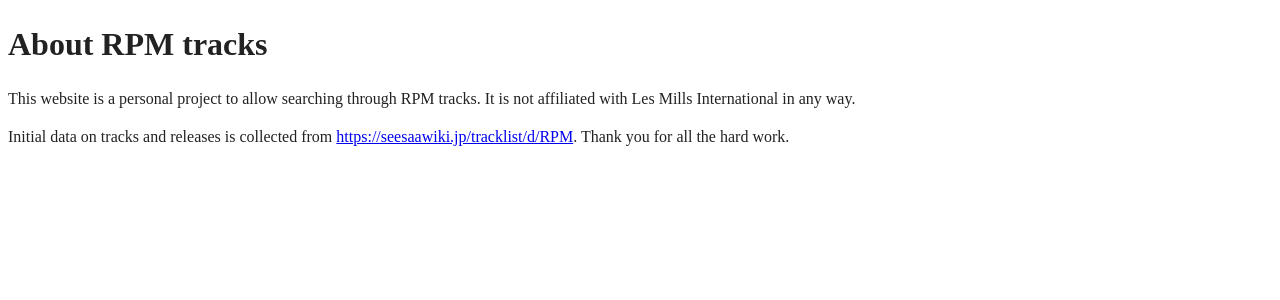
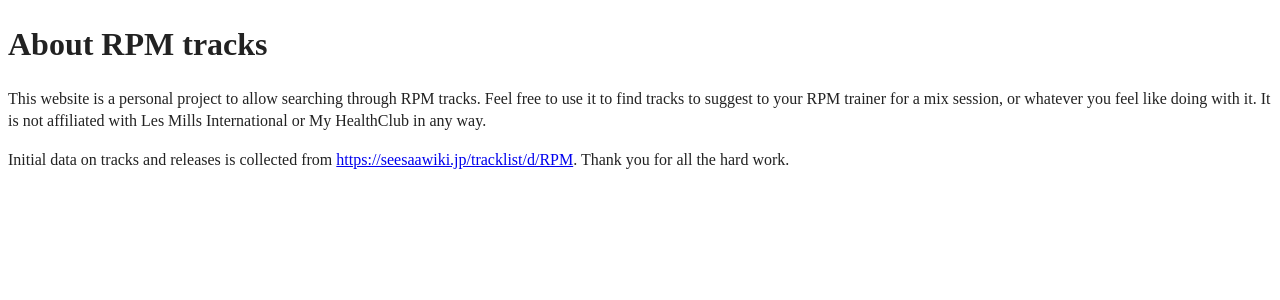
Before and after one commit to whyscream/rpmtracks, a Django app: page /about/ in a window 1280 px wide. Shown: the part 30-330 px from the top of the page. Run offline with Django 5.2, Linux system fonts and the light colour scheme; parts of the project's set-up code (start-up, migrations or seed data) failed here and were passed over.

Commit message:
Minor content updates

```diff
--- a/rpmtracks/templates/about.html
+++ b/rpmtracks/templates/about.html
@@ -1,9 +1,12 @@
 {% extends 'base.html' %}
 
-{%  block title %}RPM tracks - About{% endblock title %}
+{% block title %}RPM tracks - About{% endblock title %}
 
 {% block content %}
     <h1>About RPM tracks</h1>
-    <p>This website is a personal project to allow searching through RPM tracks. It is not affiliated with Les Mills International in any way.</p>
-    <p>Initial data on tracks and releases is collected from <a href="{{  scrape_url }}">{{  scrape_url }}</a>. Thank you for all the hard work.</p>
+    <p>This website is a personal project to allow searching through RPM tracks. Feel free to use it to find tracks to
+        suggest to your RPM trainer for a mix session, or whatever you feel like doing with it. It is not affiliated
+        with Les Mills International or My HealthClub in any way.</p>
+    <p>Initial data on tracks and releases is collected from <a href="{{  scrape_url }}">{{  scrape_url }}</a>. Thank
+        you for all the hard work.</p>
 {% endblock content %}
--- a/rpmtracks/templates/tracks/search.html
+++ b/rpmtracks/templates/tracks/search.html
@@ -1,6 +1,6 @@
 {%  extends 'base.html' %}
 
-{% block title %}Search tracks{% endblock title %}
+{% block title %}RPM tracks - Search tracks{% endblock title %}
 
 {% block content %}
 
--- a/rpmtracks/templates/tracks/track_detail.html
+++ b/rpmtracks/templates/tracks/track_detail.html
@@ -1,9 +1,9 @@
 {% extends 'base.html' %}
 
-{% block title %}Track: {{ track.title }} - {{ track.author }}{% endblock title %}
+{% block title %}RPM tracks - Track: {{ track.title }} - {{ track.author }}{% endblock title %}
 
 {% block content %}
-    <h1>{{ track.title }} by {{ track.author }}</h1>
+    <h1>{{ track.title }} - {{ track.author }}</h1>
     <p>Release: <a href="{% url 'tracks:list_by_release' track.release.number %}">{{ track.release }}</a></p>
     <p>Track number:
         {% if previous_track %}<a href="{% url 'tracks:detail' track.release.number previous_track.id %}"><i class="fa-solid fa-angle-left"></i></a>{% endif %}
```
